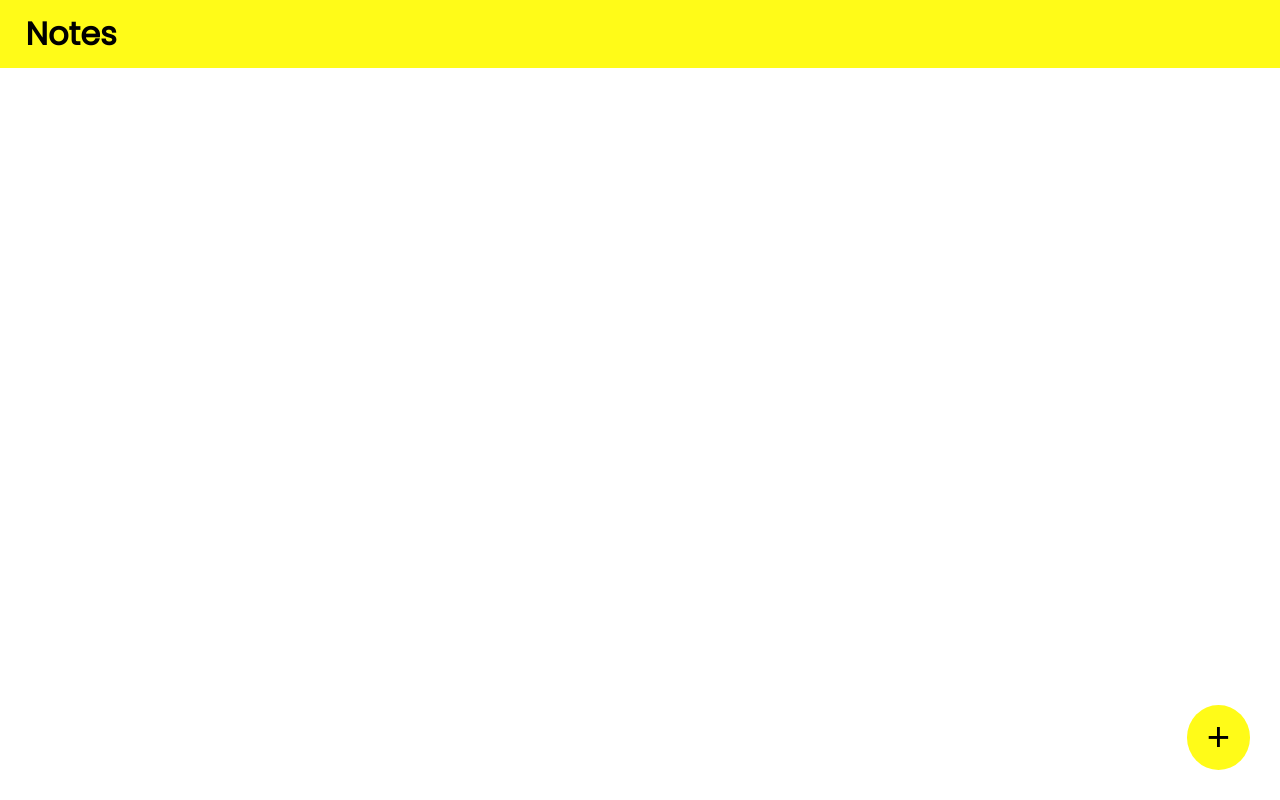
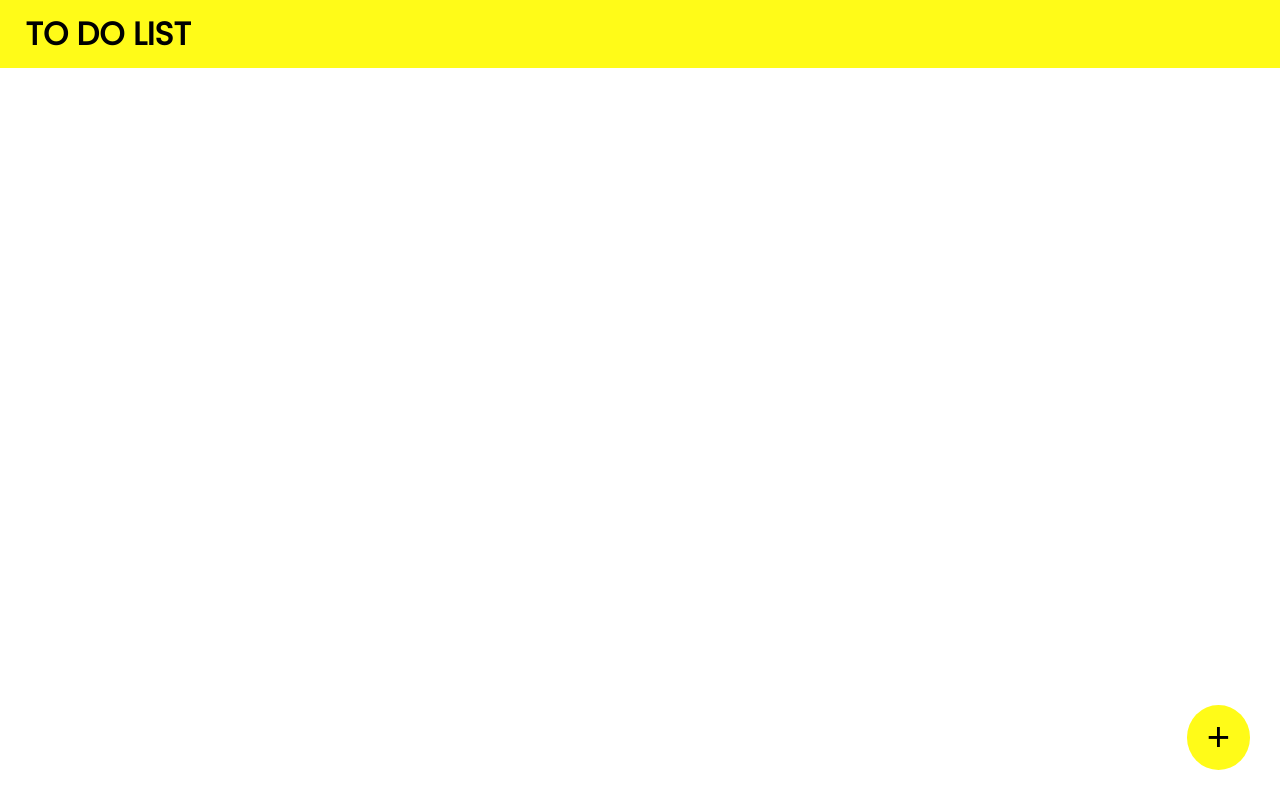
Before and after one commit to SKShanthakumar/notes, a plain HTML site: page index.html in a window 1280 px wide. Drawn offline with Linux system fonts and the light colour scheme.

Commit message:
header name changed from 'notes' to 'to do list'

```diff
--- a/index.html
+++ b/index.html
@@ -11,7 +11,7 @@
 </head>
 <body>
     <div class="navbar">
-        <h1>Notes</h1>
+        <h1>TO DO LIST</h1>
     </div>
     <div class="container"></div>
     <button class="add-button">+</button>
```
